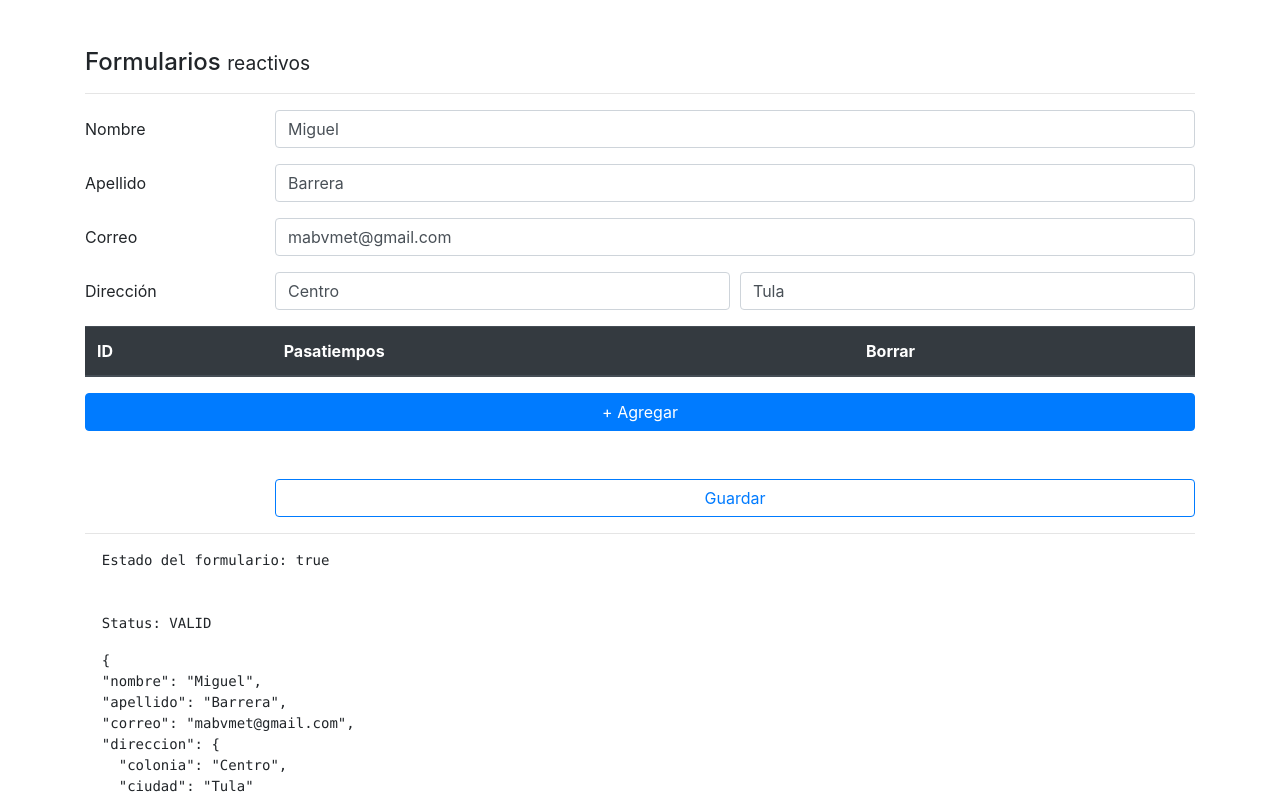
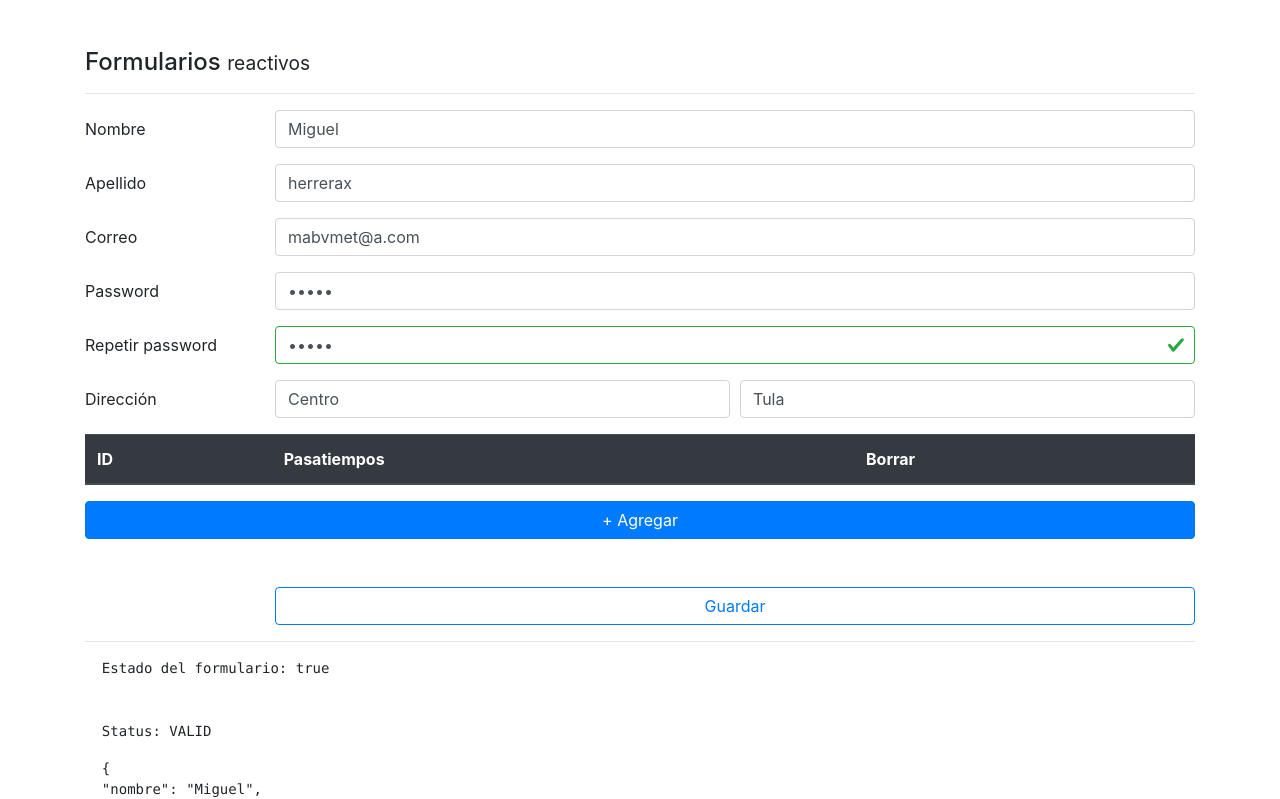
Before and after one commit to mabvmex/Angular-demos, an Angular app: page /reactive in a window 1280 px wide. Shown: the top 799 px of the page. Built offline with nearby package versions, Linux system fonts and the light colour scheme.

Commit message:
Reactivo: Validaciones personalizadas - validacion de passwords

```diff
--- a/src/app/pages/reactive/reactive.component.html
+++ b/src/app/pages/reactive/reactive.component.html
@@ -13,10 +13,8 @@
           [class.is-invalid]="nombreNoValido"
           [class.is-valid]="nombreValido"
         />
-        <small *ngIf="nombreNoValido" class="text-danger">
-          Ingrese el nombre, al menos 5 letras.
-        </small>
         <small *ngIf="nombreValido" class="text-success"> Correcto </small>
+        <small *ngIf="nombreNoValido" class="text-danger"> Ingrese el nombre, al menos 5 letras. </small>
       </div>
     </div>
 
@@ -31,10 +29,8 @@
           [class.is-invalid]="apellidoNoValido"
           [class.is-valid]="apellidoValido"
         />
-        <small *ngIf="apellidoNoValido" class="text-danger">
-          Ingrese el apellido
-        </small>
         <small *ngIf="apellidoValido" class="text-success"> Correcto </small>
+        <small *ngIf="apellidoNoValido" class="text-danger"> Ingrese el apellido </small>
       </div>
     </div>
   </div>
@@ -50,13 +46,47 @@
         [class.is-invalid]="correoNoValido"
         [class.is-valid]="correoValido"
       />
-
-      <small *ngIf="correoNoValido" class="text-danger">
-        Ingrese el correo
-      </small>
       <small *ngIf="correoValido" class="text-success"> Correcto </small>
+      <small *ngIf="correoNoValido" class="text-danger"> Ingrese el correo </small>
     </div>
   </div>
+
+
+
+  <div class="form-group row">
+    <label class="col-2 col-form-label">Password</label>
+    <div class="col">
+      <input
+        class="form-control"
+        type="password"
+        placeholder="Password"
+        formControlName="pass"
+        [class.is-invalid]="passNoValido"
+        [class.is-valid]="passValido"
+        />
+        <small *ngIf="passNoValido" class="text-danger">Ingrese la contraseña </small>
+        <small *ngIf="passValido" class="text-success"> Correcto </small>
+    </div>
+  </div>
+
+  <div class="form-group row">
+    <label class="col-2 col-form-label"> Repetir password </label>
+    <div class="col">
+      <input
+        class="form-control"
+        type="password"
+        placeholder="Repetir password"
+        formControlName="repeatPass"
+        [class.is-invalid]="repeatPassNoValido"
+        [class.is-valid]="repeatPassValido"
+        />
+      <!-- <small *ngIf="repeatPassValido" class="text-success"> Correcto </small> -->
+      <small *ngIf="repeatPassNoValido" class="text-danger"> Ingrese la contraseña correcta </small>
+    </div>
+  </div>
+
+
+
 
   <div class="form-group row" formGroupName="direccion">
     <label class="col-2 col-form-label">Dirección</label>
@@ -70,11 +100,10 @@
           [class.is-invalid]="coloniaNoValido"
           [class.is-valid]="coloniaValido"
         />
-        <small *ngIf="coloniaNoValido" class="text-danger">
-          Ingrese la colonia
-        </small>
 
+        <small *ngIf="coloniaNoValido" class="text-danger"> Ingrese la colonia </small>
         <small *ngIf="coloniaValido" class="text-success"> Correcto </small>
+
       </div>
 
       <div class="col">
@@ -86,11 +115,9 @@
           [class.is-invalid]="ciudadNoValido"
           [class.is-valid]="ciudadValido"
         />
-        <small *ngIf="ciudadNoValido" class="text-danger">
-          Ingrese la ciudad
-        </small>
+        <small *ngIf="ciudadNoValido" class="text-danger"> Ingrese la ciudad </small>
+        <small *ngIf="ciudadValido" class="text-success"> Correcto </small>
 
-        <small *ngIf="ciudadValido" class="text-success"> Correcto </small>
       </div>
     </div>
   </div>
@@ -118,7 +145,7 @@
             <td>
               <button
                 class="btn btn-danger"
-                (click)="borrarPasariempo(i)"
+                (click)="borrarPasatiempo(i)"
                 >
                   Borrar
               </button>
--- a/src/app/pages/reactive/reactive.component.ts
+++ b/src/app/pages/reactive/reactive.component.ts
@@ -1,5 +1,6 @@
 import { Component, OnInit } from '@angular/core';
 import { FormArray, FormBuilder, FormGroup, Validators } from '@angular/forms';
+import { ValidadoresService } from '../../services/validadores.service';
 
 @Component({
   selector: 'app-reactive',
@@ -9,91 +10,60 @@ import { FormArray, FormBuilder, FormGroup, Validators } from '@angular/forms';
 export class ReactiveComponent implements OnInit {
   forma: FormGroup;
 
-  constructor(private fb: FormBuilder) {
+  constructor(
+    private fb: FormBuilder,
+    private validadores: ValidadoresService
+  ) {
     this.crearFormulario();
-    this.cargarDataAlFormulario();
+    // this.cargarDataAlFormulario();
   }
 
   ngOnInit(): void {}
 
-  get pasatiempos() {
-    return this.forma.get('pasatiempos') as FormArray;
+  get pasatiempos() { return this.forma.get('pasatiempos') as FormArray; }
+
+  get nombreValido()   { return this.forma.get('nombre').valid && this.forma.get('nombre').touched; }
+  get nombreNoValido() { return this.forma.get('nombre').invalid && this.forma.get('nombre').touched; }
+
+  get apellidoValido()   { return ( this.forma.get('apellido').valid && this.forma.get('apellido').touched ); }
+  get apellidoNoValido() { return ( this.forma.get('apellido').invalid && this.forma.get('apellido').touched ); }
+
+  get correoValido()   { return this.forma.get('correo').valid && this.forma.get('correo').touched; }
+  get correoNoValido() { return this.forma.get('correo').invalid && this.forma.get('correo').touched; }
+
+  get coloniaValido()   { return this.forma.get('direccion.colonia').valid &&  this.forma.get('direccion.colonia').touched; }
+  get coloniaNoValido() { return this.forma.get('direccion.colonia').invalid && this.forma.get('direccion.colonia').touched; }
+
+  get ciudadValido()   { return this.forma.get('direccion.ciudad').valid && this.forma.get('direccion.ciudad').touched; }
+  get ciudadNoValido() { return this.forma.get('direccion.ciudad').invalid && this.forma.get('direccion.ciudad').touched; }
+
+  get passValido()   { return this.forma.get('pass').valid && this.forma.get('pass').touched; }
+  get passNoValido() { return this.forma.get('pass').invalid && this.forma.get('pass').touched; }
+
+  get repeatPassValido() { return this.forma.get('repeatPass').valid }
+  get repeatPassNoValido() {
+    const pass = this.forma.get('pass').value;
+    const repeatPass = this.forma.get('repeatPass').value;
+
+    return (pass === repeatPass ) ? false : true
+
   }
 
-  get nombreNoValido() {
-    return this.forma.get('nombre').invalid && this.forma.get('nombre').touched;
-  }
-
-  get nombreValido() {
-    return this.forma.get('nombre').valid && this.forma.get('nombre').touched;
-  }
-
-  get apellidoNoValido() {
-    return (
-      this.forma.get('apellido').invalid && this.forma.get('apellido').touched
-    );
-  }
-
-  get apellidoValido() {
-    return (
-      this.forma.get('apellido').valid && this.forma.get('apellido').touched
-    );
-  }
-
-  get correoNoValido() {
-    return this.forma.get('correo').invalid && this.forma.get('correo').touched;
-  }
-
-  get correoValido() {
-    return this.forma.get('correo').valid && this.forma.get('correo').touched;
-  }
-
-  get coloniaNoValido() {
-    return (
-      this.forma.get('direccion.colonia').invalid &&
-      this.forma.get('direccion.colonia').touched
-    );
-  }
-
-  get coloniaValido() {
-    return (
-      this.forma.get('direccion.colonia').valid &&
-      this.forma.get('direccion.colonia').touched
-    );
-  }
-
-  get ciudadNoValido() {
-    return (
-      this.forma.get('direccion.ciudad').invalid &&
-      this.forma.get('direccion.ciudad').touched
-    );
-  }
-
-  get ciudadValido() {
-    return (
-      this.forma.get('direccion.ciudad').valid &&
-      this.forma.get('direccion.ciudad').touched
-    );
-  }
 
   crearFormulario() {
     this.forma = this.fb.group({
-      nombre: ['', [Validators.required, Validators.minLength(5)]],
-      apellido: ['', [Validators.required, Validators.minLength(5)]],
-      correo: [
-        '',
-        [
-          Validators.required,
-          Validators.pattern('[a-z0-9._%+-]+@[a-z0-9.-]+.[a-z]{2,3}$'),
-        ],
-      ],
+      nombre:   ['Miguel', [ Validators.required, Validators.minLength(2)] ],
+      apellido: [ 'herrerax', [ Validators.required, Validators.minLength(2), this.validadores.noHerrera ] ],
+      correo:   [ 'mabvmet@a.com', [ Validators.required, Validators.pattern('[a-z0-9._%+-]+@[a-z0-9.-]+.[a-z]{2,3}$') ] ],
+      pass:     [ 'cinco', [Validators.required, Validators.minLength(5) ] ],
+      repeatPass:   [ 'cinco', [Validators.required ] ],
       direccion: this.fb.group({
-        colonia: ['', [Validators.required, Validators.minLength(2)]],
-        ciudad: ['', [Validators.required, Validators.minLength(2)]],
+        colonia:  ['Centro', [ Validators.required, Validators.minLength(2)] ],
+        ciudad:   ['Tula', [ Validators.required, Validators.minLength(2)] ]
       }),
-      pasatiempos: this.fb.array([
-
-      ])
+      pasatiempos: this.fb.array([]),
+    },{
+      Validators: this.validadores.passwordsIguales('pass1','pass2')
     });
   }
 
@@ -101,40 +71,47 @@ export class ReactiveComponent implements OnInit {
     // this.forma.setValue({
     this.forma.reset({
       nombre: 'Miguel',
-      apellido: 'Barrera',
+      apellido: 'herrera',
       correo: 'mabvmet@gmail.com',
       direccion: {
         colonia: 'Centro',
         ciudad: 'Tula',
       },
     });
+
+    // ['comer', 'dormir'].forEach(valor => this.pasatiempos.push(this.fb.control(valor)));
   }
 
-
-  agregarPasatiempo( ) {
-    this.pasatiempos.push(this.fb.control('', []));
-  }
-
-  borrarPasariempo(i: number) {
-    this.pasatiempos.removeAt(i);
-  }
+  agregarPasatiempo() { this.pasatiempos.push (this.fb.control('', [])) }
+  borrarPasatiempo(i: number) { this.pasatiempos.removeAt(i); }
 
   guardar() {
+    console.log(this.forma);
+
     if (this.forma.invalid) {
       return Object.values(this.forma.controls).forEach((control) => {
+
         if (control instanceof FormGroup) {
-          Object.values(control.controls).forEach((control) =>
-            control.markAllAsTouched()
-          );
+          Object.values(control.controls).forEach( control => control.markAsTouched() );
         } else {
-          control.markAsTouched();
+            control.markAsTouched();
         }
       });
+      // posteo de la información
+      // this.forma.reset({
+      //   nombre: 'Ahora nombre',
+      // });
     }
-
-    // posteo de la información
-    this.forma.reset({
-      nombre: 'Ahora nombre',
-    });
   }
 }
+
+
+
+
+
+
+    /* minuto 3:50
+
+    return ( Condición ) ? Si se cumple... False : Si no se cumple... TRUE
+
+    */
--- /dev/null
+++ b/src/app/services/validadores.service.ts
@@ -0,0 +1,32 @@
+import { Injectable } from '@angular/core';
+import { FormControl, FormGroup } from '@angular/forms';
+
+@Injectable({
+  providedIn: 'root',
+})
+export class ValidadoresService {
+  constructor() { }
+
+  noHerrera(control: FormControl): { [s: string]: boolean } {
+    if (control.value?.toLowerCase() === 'herrera') {
+      return {
+        noHerrera: true,
+      };
+    }
+    return null;
+  }
+
+  passwordsIguales(passwordValidation: string, repeatPasswordValidation: string) {
+    return (formGroup: FormGroup) => {
+
+      const passwordControl = formGroup.controls[passwordValidation];
+      const repeatPasswordControl = formGroup.controls[repeatPasswordValidation];
+
+      if (passwordControl.value === repeatPasswordControl.value) {
+        repeatPasswordControl.setErrors(null);
+      } else {
+        repeatPasswordControl.setErrors({ noEsIgual: true })
+      }
+    };
+  }
+}
```
